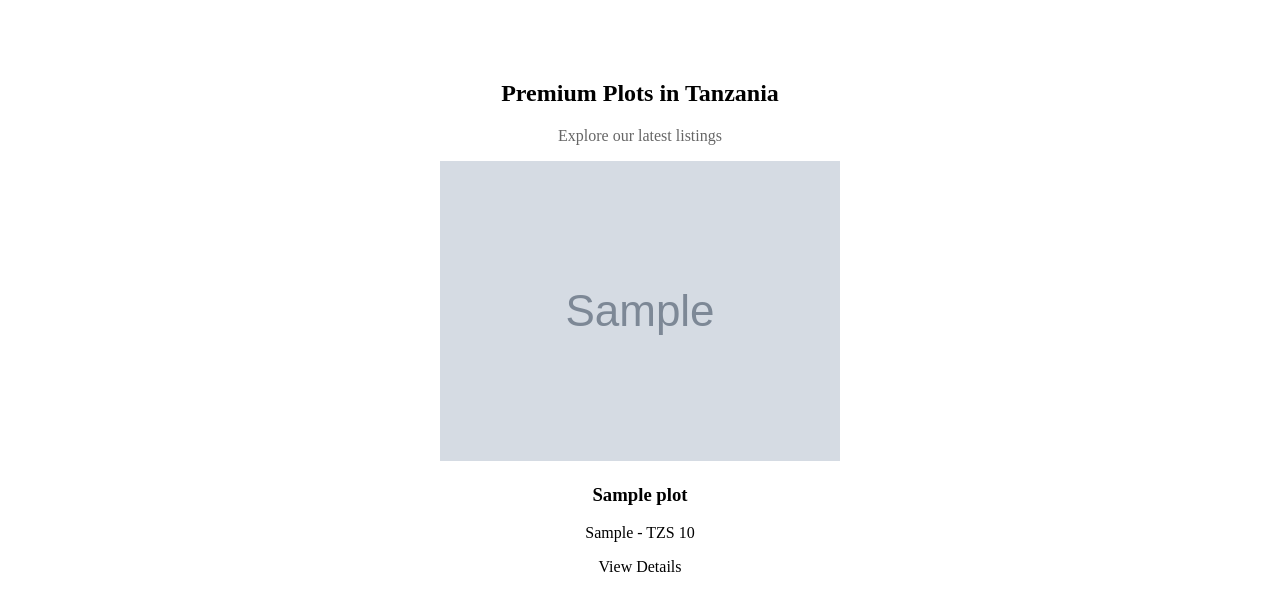
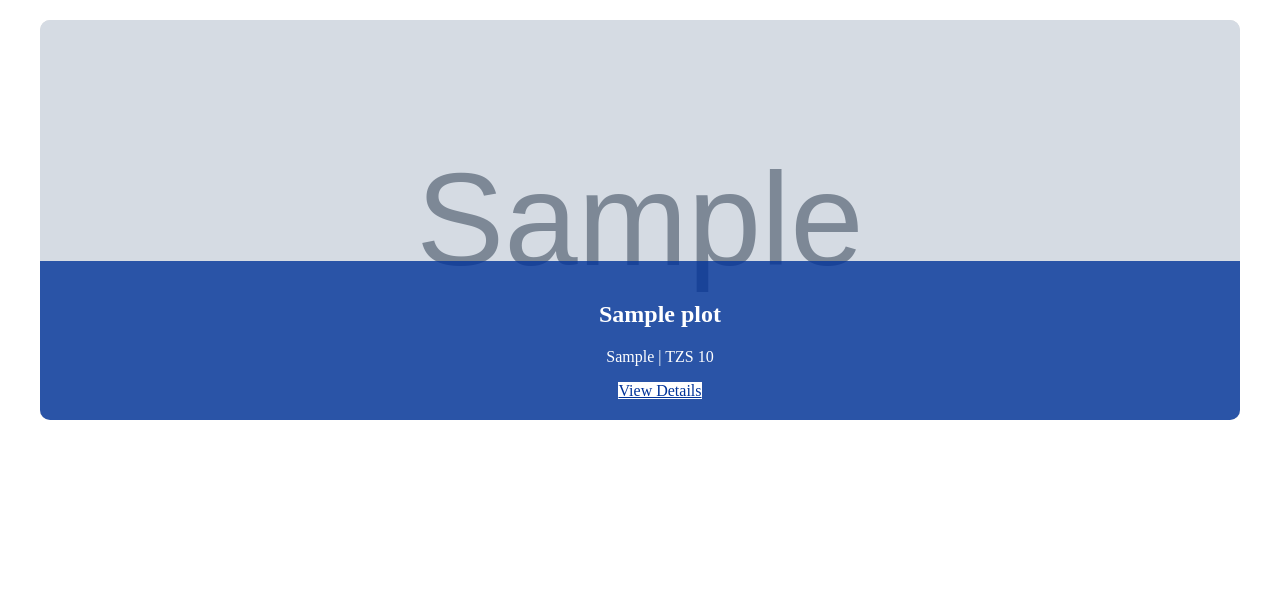
Before and after one commit to ngamilagaboniface-beep/tanzania_plots, a Flask app: template templates/index.html in a window 1280 px wide. Shown: the part 62-677 px from the top of the page. Run offline with Flask 3, Linux system fonts and the light colour scheme; the template is opened without the code that fills it: values that come from a table or form of the project are taken from there, others are empty; tables that the repository leaves empty hold one stand-in row (values such as "Sample post"); grey boxes marked "Sample" are stand-in pictures.

Commit message:
Refactor slideshow implementation in index.html

```diff
--- a/templates/index.html
+++ b/templates/index.html
@@ -1,40 +1,27 @@
 {% extends "base.html" %}
 {% block content %}
-<section style="padding: 40px 0; text-align: center;">
-    <h1 style="color: var(--brand-blue);">Premium Plots in Tanzania</h1>
-    <p style="color: #666;">Explore our latest listings</p>
-
-    <div class="slideshow-container">
-        {% for plot in plots %}
-        <div class="mySlides fade">
-            {% if plot.images %}
-                <img src="{{ url_for('static', filename='uploads/' + plot.images[0].filename) }}" class="slide-img">
-            {% else %}
-                <div style="height:100%; background:#ddd; display:flex; align-items:center; justify-content:center;">No Image</div>
-            {% endif %}
-            <div class="slide-caption">
-                <h3>{{ plot.title }}</h3>
-                <p>{{ plot.location }} - TZS {{ "{:,.0f}".format(plot.price) }}</p>
-                <a href="{{ url_for('property_detail', plot_id=plot.id) }}" class="btn-primary" style="text-decoration:none; background:white; color:var(--brand-blue);">View Details</a>
+<div class="slideshow">
+    {% for plot in plots %}
+        <div class="slide {% if loop.first %}active{% endif %}"
+             style="background-image: url('{{ url_for('static', filename='uploads/' + plot.images[0].filename) if plot.images else '' }}'); background-color: #ddd;">
+            <div class="slide-info">
+                <h2>{{ plot.title }}</h2>
+                <p>{{ plot.location }} | TZS {{ "{:,.0f}".format(plot.price) }}</p>
+                <a href="{{ url_for('property_detail', plot_id=plot.id) }}" class="btn" style="background: white; color: var(--primary-blue);">View Details</a>
             </div>
         </div>
-        {% endfor %}
-    </div>
-</section>
+    {% endfor %}
+</div>
 
 <script>
-let slideIndex = 0;
-showSlides();
-
-function showSlides() {
-  let slides = document.getElementsByClassName("mySlides");
-  for (let i = 0; i < slides.length; i++) {
-    slides[i].style.display = "none";
-  }
-  slideIndex++;
-  if (slideIndex > slides.length) {slideIndex = 1}
-  slides[slideIndex-1].style.display = "block";
-  setTimeout(showSlides, 4000); // Change image every 4 seconds
-}
+    let slides = document.querySelectorAll('.slide');
+    let current = 0;
+    if(slides.length > 0) {
+        setInterval(() => {
+            slides[current].classList.remove('active');
+            current = (current + 1) % slides.length;
+            slides[current].classList.add('active');
+        }, 5000);
+    }
 </script>
 {% endblock %}
```
